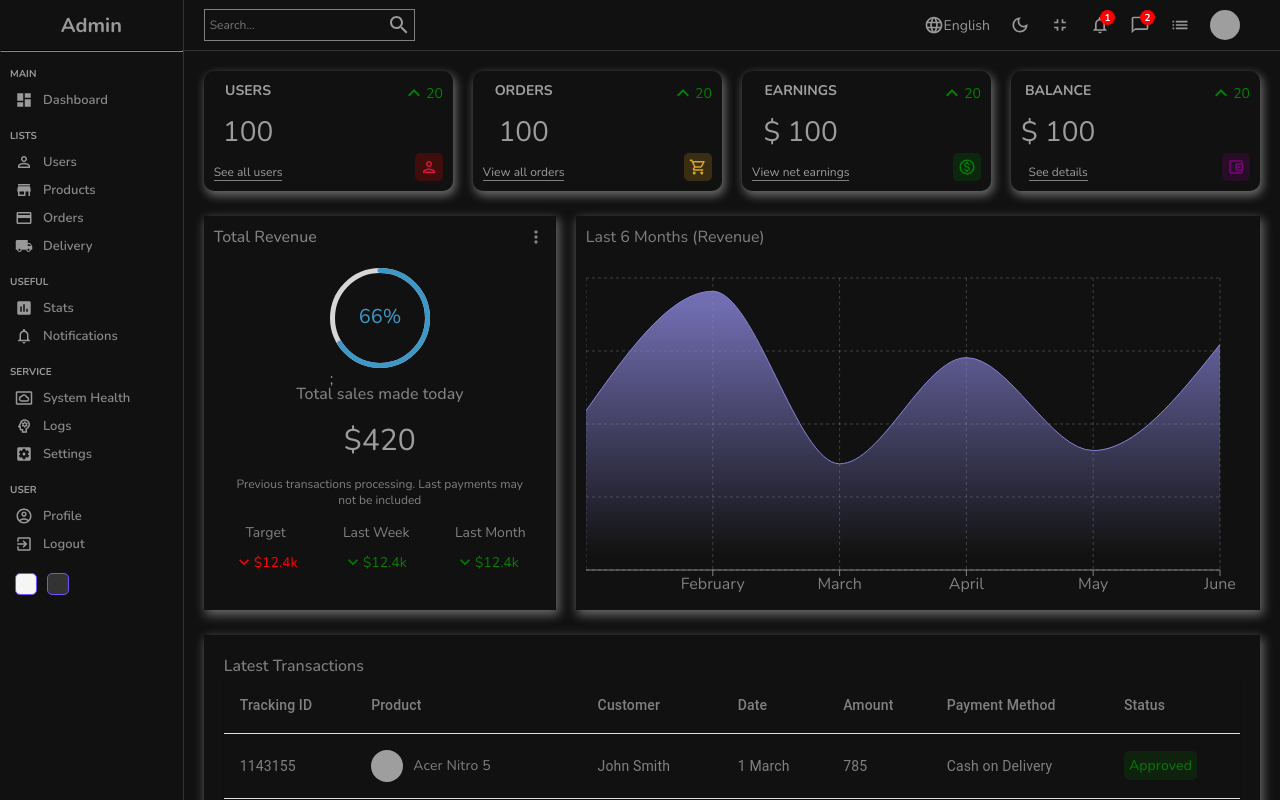
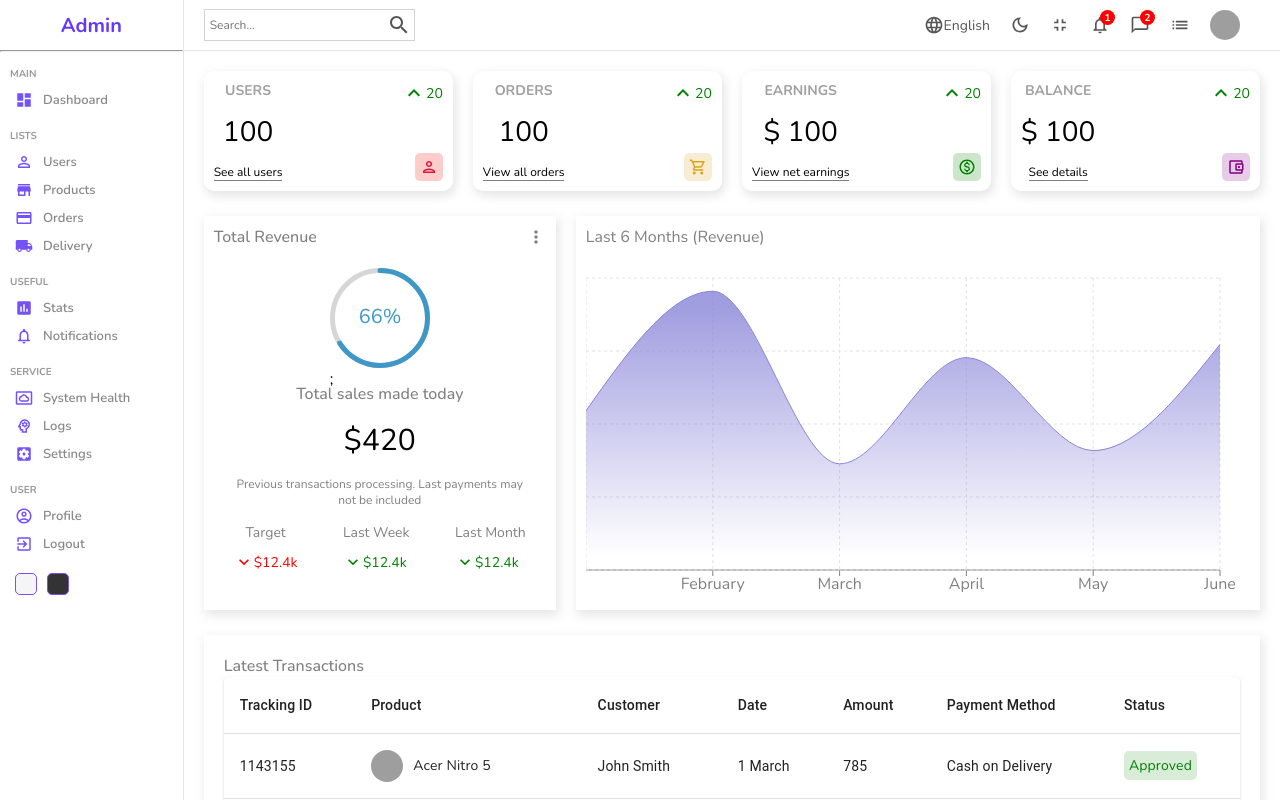
Before and after one commit to MohammadAhmad27/AdminDashboard-React, a React (Create React App) app: page / in a window 1280 px wide. Shown: the top 800 px of the page. Built offline with nearby package versions, Linux system fonts and the light colour scheme; grey boxes are pictures that could not be loaded.

Commit message:
Updated App.js, Sidebar and Navbar by adding dark/light mode using context API

```diff
--- a/src/App.js
+++ b/src/App.js
@@ -5,12 +5,15 @@
 import Single from "./pages/single/Single";
 import New from "./pages/new/New";
 import { productInputs, userInputs } from "./formSource";
-import "./style/dark.scss"
+import "./style/dark.scss";
+import { useContext } from "react";
+import { DarkModeContext } from "./context/darkModeContext";
 
 
 function App() {
+  const { darkMode } = useContext(DarkModeContext);
   return (
-    <div className="app dark">
+    <div className={darkMode ? 'app dark' : 'app'}>
       <Router>
         <Routes>
           <Route path="/">
@@ -19,12 +22,12 @@
             <Route path="users">
               <Route index element={<List />} />
               <Route path=":userId" element={<Single />} />
-              <Route path="new" element={<New inputs = {userInputs} title='Add New User' />} />
+              <Route path="new" element={<New inputs={userInputs} title='Add New User' />} />
             </Route>
             <Route path="products">
               <Route index element={<List />} />
               <Route path=":productId" element={<Single />} />
-              <Route path="new" element={<New inputs= {productInputs} title='Add New Product' />} />
+              <Route path="new" element={<New inputs={productInputs} title='Add New Product' />} />
             </Route>
           </Route>
         </Routes>
--- a/src/components/navbar/Navbar.jsx
+++ b/src/components/navbar/Navbar.jsx
@@ -7,8 +7,11 @@
 import NotificationsNoneOutlinedIcon from "@mui/icons-material/NotificationsNoneOutlined";
 import ChatBubbleOutlineOutlinedIcon from "@mui/icons-material/ChatBubbleOutlineOutlined";
 import ListOutlinedIcon from "@mui/icons-material/ListOutlined";
+import { useContext } from "react";
+import { DarkModeContext } from '../../context/darkModeContext';
 
 export default function Navbar() {
+    const { dispatch } = useContext(DarkModeContext)
     return (
         <div className='navbar'>
             <div className="wrapper">
@@ -22,8 +25,8 @@
                         English
                     </div>
                     <div className="item">
-                        <DarkModeOutlinedIcon className='icon' />
-
+                        <DarkModeOutlinedIcon className='icon'
+                            onClick={() => dispatch({ type: 'TOGGLE' })} />
                     </div>
                     <div className="item">
                         <FullscreenExitOutlinedIcon className='icon' />
@@ -39,7 +42,6 @@
                     </div>
                     <div className="item">
                         <ListOutlinedIcon className='icon' />
-
                     </div>
                     <div className="item">
                         <img
--- a/src/components/sidebar/Sidebar.jsx
+++ b/src/components/sidebar/Sidebar.jsx
@@ -13,8 +13,11 @@
 import PsychologyOutlinedIcon from "@mui/icons-material/PsychologyOutlined";
 import AccountCircleOutlinedIcon from "@mui/icons-material/AccountCircleOutlined";
 import { Link } from "react-router-dom";
+import { useContext } from "react";
+import { DarkModeContext } from '../../context/darkModeContext';
 
 export default function Sidebar() {
+    const { dispatch } = useContext(DarkModeContext);
     return (
         <div className='sidebar'>
             <div className="top">
@@ -87,8 +90,8 @@
                 </ul>
             </div>
             <div className="bottom">
-                <div className="colorOption"></div>
-                <div className="colorOption"></div>
+                <div className="colorOption" onClick={() => dispatch({ type: 'LIGHT' })}></div>
+                <div className="colorOption" onClick={() => dispatch({ type: 'DARK' })}></div>
             </div>
         </div>
     )
--- /dev/null
+++ b/src/context/darkModeContext.js
@@ -0,0 +1,23 @@
+import { createContext, useReducer } from "react";
+import DarkModeReducer from "./darkModeReducer";
+
+
+const initialState = {
+    darkMode: false
+};
+
+
+export const DarkModeContext = createContext({
+    initialState
+});
+
+export const DarkModeContextProvider = ({ children }) => {
+    const [state, dispatch] = useReducer(DarkModeReducer, initialState);
+
+    return (
+        <DarkModeContext.Provider value={{ darkMode: state.darkMode, dispatch }}>
+            {children}
+        </DarkModeContext.Provider>
+    )
+
+};
--- /dev/null
+++ b/src/context/darkModeReducer.js
@@ -0,0 +1,25 @@
+const DarkModeReducer = (state, action) => {
+    switch (action.type) {
+        case 'LIGHT': {
+            return {
+                darkMode: false,
+            };
+        }
+        case 'DARK': {
+            return {
+                darkMode: true,
+            };
+        }
+        case 'TOGGLE': {
+            return {
+                darkMode: !state.darkMode,
+            };
+        }
+        default: {
+            return state;
+        }
+
+    }
+};
+
+export default DarkModeReducer;
--- a/src/index.js
+++ b/src/index.js
@@ -1,10 +1,13 @@
 import React from 'react';
 import ReactDOM from 'react-dom/client';
 import App from './App';
+import { DarkModeContextProvider } from './context/darkModeContext';
 
 const root = ReactDOM.createRoot(document.getElementById('root'));
 root.render(
   <React.StrictMode>
-    <App />
+    <DarkModeContextProvider>
+      <App />
+    </DarkModeContextProvider>
   </React.StrictMode>
 );
```
